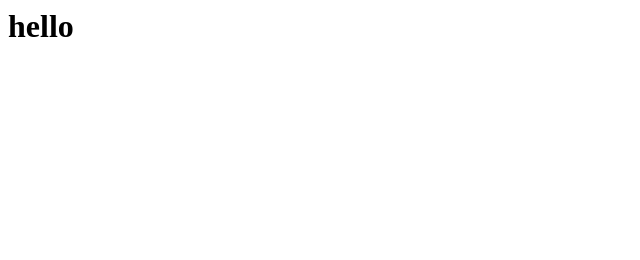
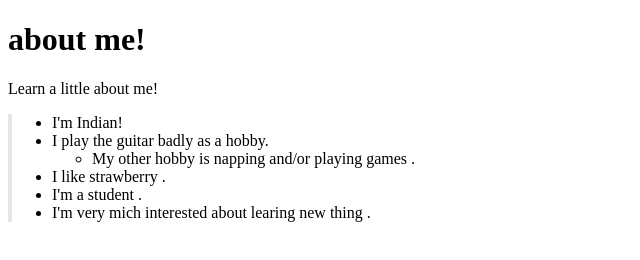
Before and after one commit to Jananird/Magicbus_blog_stage, a plain HTML site: page index.html in a window 1280 px wide. Shown: the whole page, without its empty margins (0-640 px from the left). Drawn offline with Linux system fonts and the light colour scheme.

Commit message:
new code

```diff
--- a/index.html
+++ b/index.html
@@ -1,11 +1,39 @@
-<html>
+<!DOCTYPE html>
+<html lang="en">
     <head>
-        <title>
-            MAGIC BUS INDIA </title>
-            <BODY>
-            <h1>
-                hello
-            </h1>
-            </BODY>
+        <link href=" ./styles.css" rel="stylesheet"/>
+        <title>My page</title>
     </head>
+    <body>
+        <h1> <div id="quot"></div>
+<div id="title_text">about me!</div></div>
+
+    </h1>
+    <div id="textbox">
+        <p>Learn a little about me!</p>
+        <ul style="border-left:4px solid rgb(231, 231, 231)">
+            <li>I'm Indian!</li>
+            <li>I play the guitar badly as a hobby. </li>
+        <ul>
+            <li>My other hobby is napping and/or playing games .</li>
+        </ul>
+        <li> I like strawberry . </li>
+        <li> I'm a student .</li>
+        <li> I'm very mich interested about learing new thing .</li>
+
+
+
+
+
+
+
+
+    </div>
+
+
+
+
+</body>
+
+
 </html>
```
